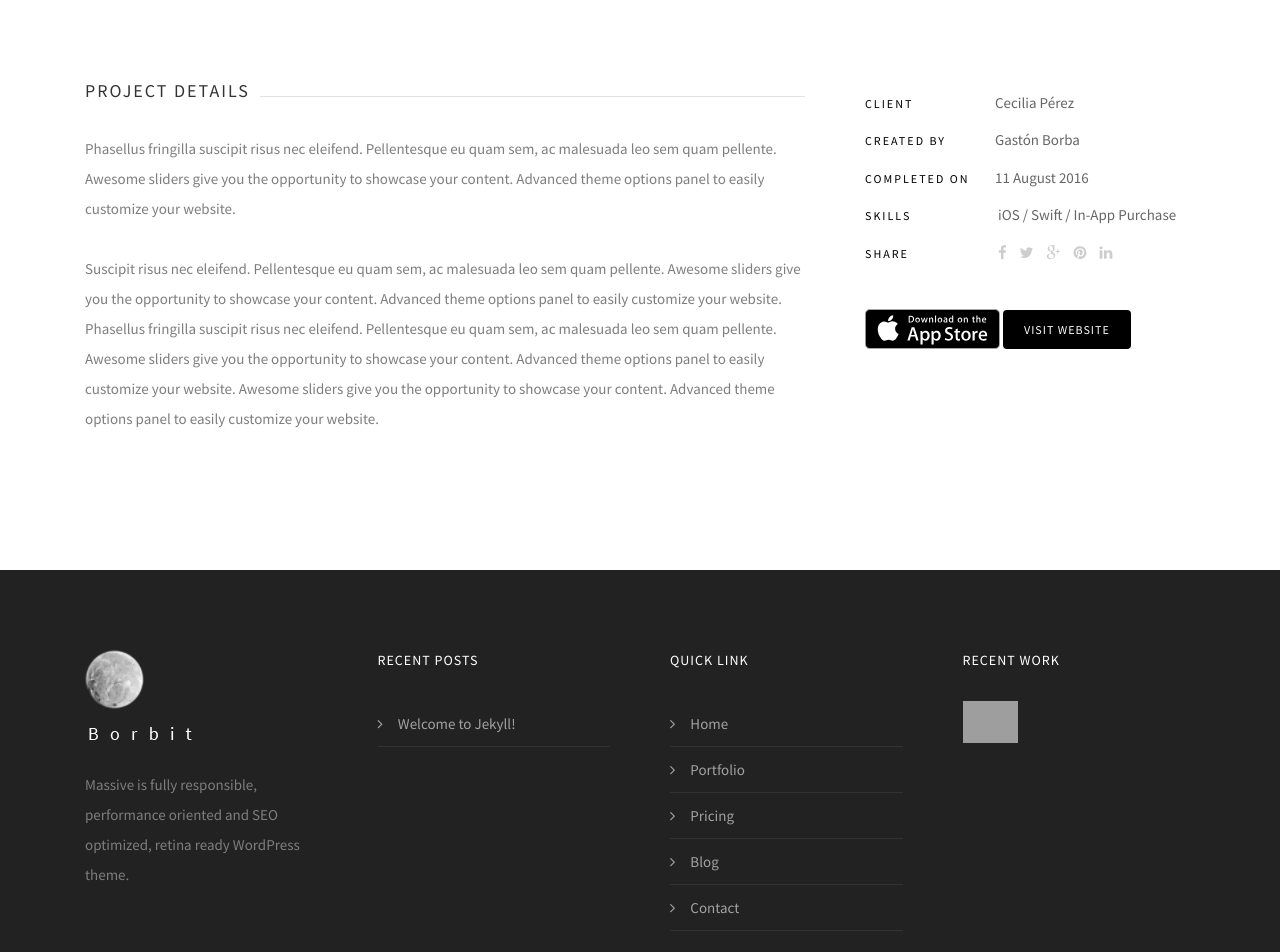
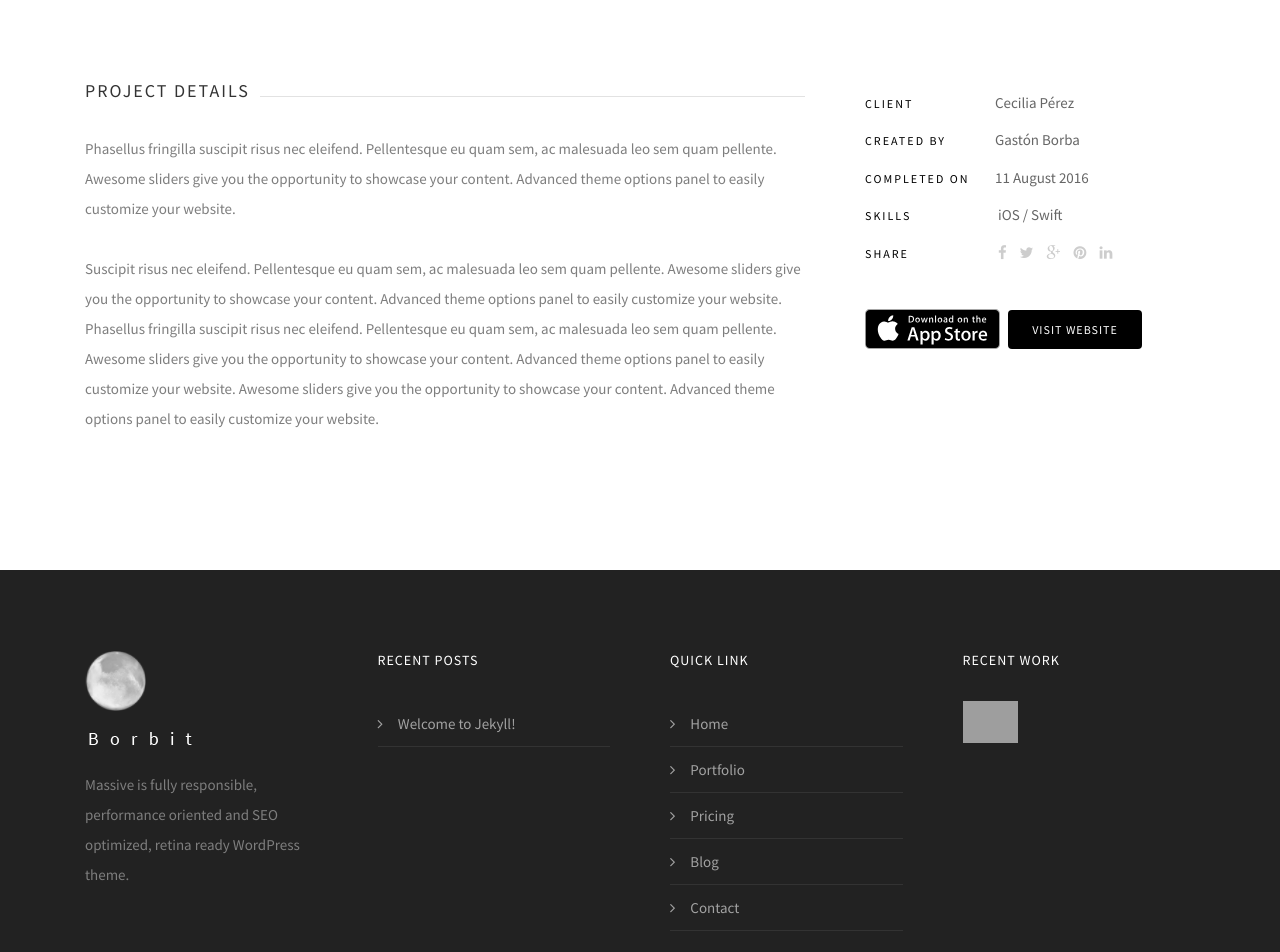
Before and after one commit to gastonborba/gastonborba.github.io, a Jekyll site: the page built from _proyects/2017-05-05-vive-uy.markdown, in a window 1280 px wide. Shown: the part 1069-2021 px from the top of the page. Built offline with Jekyll 4.4.1, drawn with Linux system fonts in a browser that asks for light colours; comment, search, counter and statistics services are not loaded; grey boxes are pictures that could not be loaded.

Commit message:
logo image

```diff
--- a/_proyects/2017-05-05-vive-uy.markdown
+++ b/_proyects/2017-05-05-vive-uy.markdown
@@ -5,7 +5,7 @@
 author: Gastón Borba
 menu: Portfolio
 website: "http://www.viveuy.com/"
-skills: [iOS, Swift, In-App Purchase]
+skills: [iOS, Swift]
 completed_on: 2016-08-11 15:04:03 -0700
 client: Cecilia Pérez
 download: "https://itunes.apple.com/es/app/viveuy/id1142861327"
--- a/assets/css/blog.css
+++ b/assets/css/blog.css
@@ -14,13 +14,14 @@
 
 .btn-app-store {
 	padding: 0;
-	margin-right: 0;
+	margin-right: 5px;
 	border: 0;
 }
 
 .visit-website-black {
 	background-color: black;
 	margin-right: 0;
+	width: 134px;
 }
 
 .img-email {
```
Also changed, not shown: assets/img/logo-dark.png, assets/img/logo-dark@2x.png, assets/img/update images/logo-dark.png (added), assets/img/update images/logo-dark@2x.png (added).
